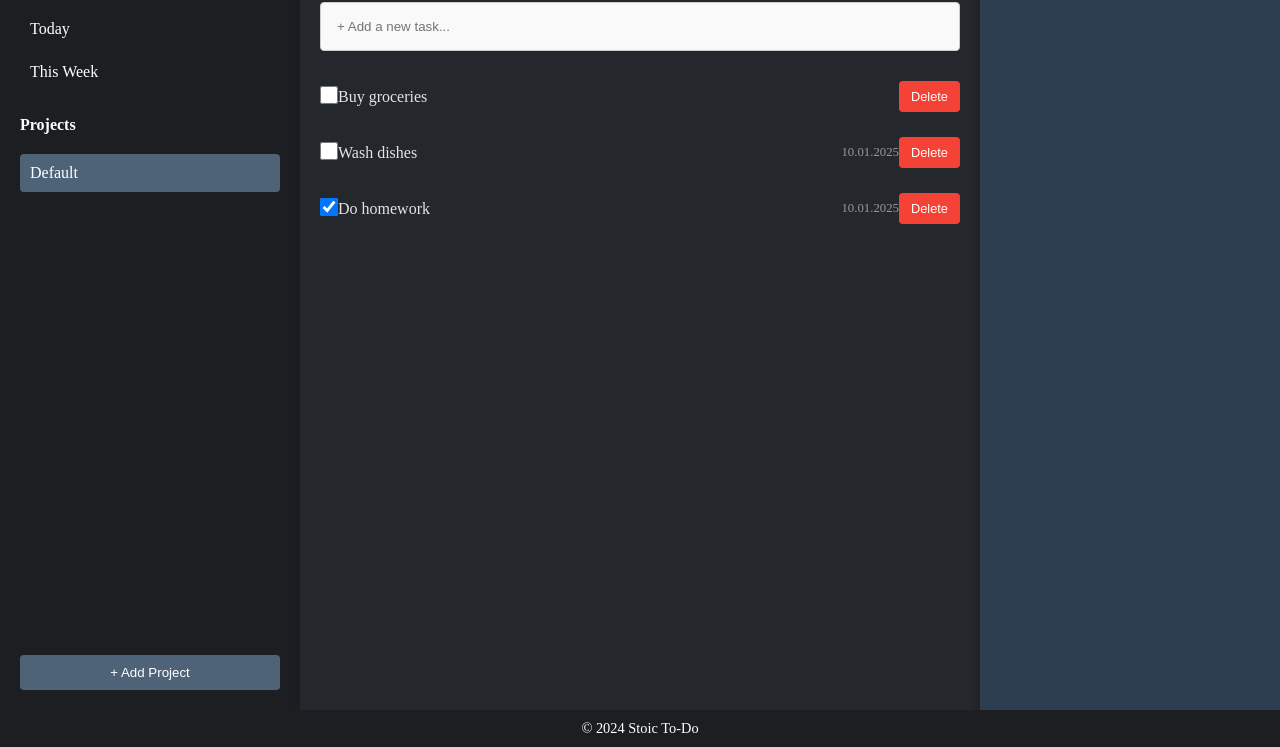
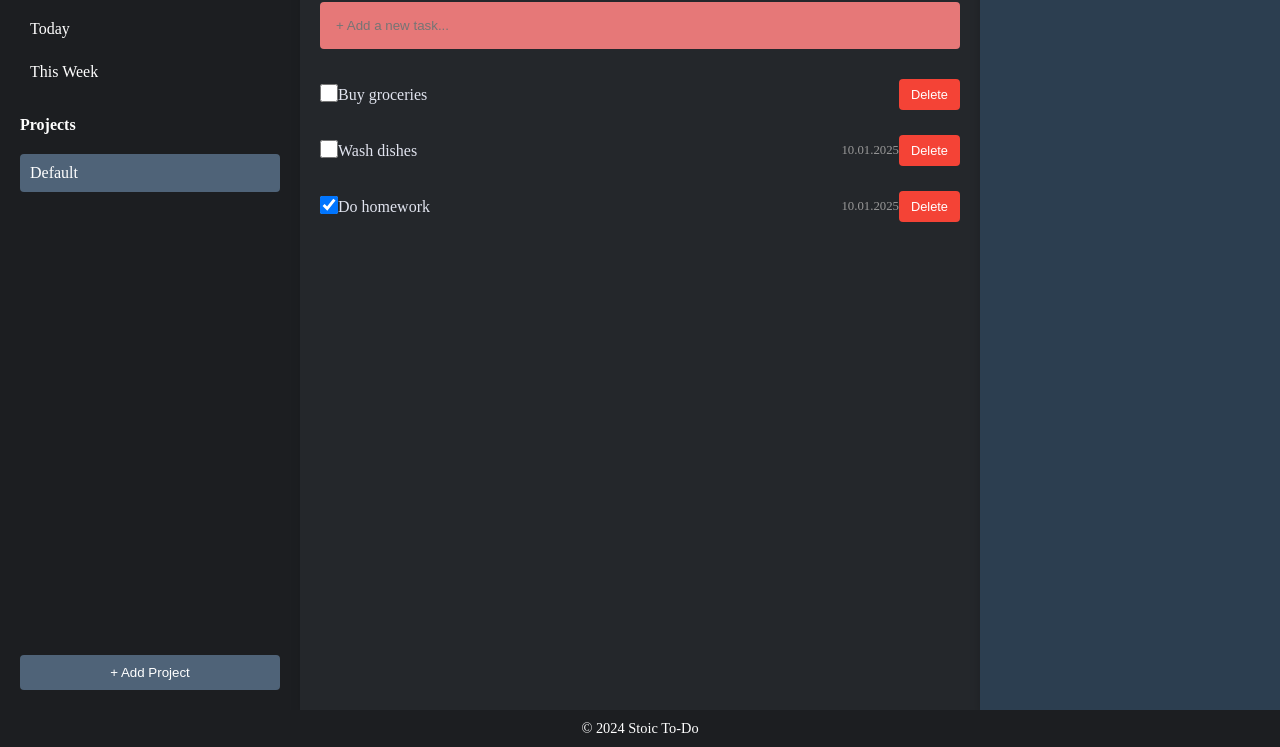
Before and after one commit to tagirkamaev/todo-list, a website built with webpack: page src/template.html in a window 1280 px wide. Shown: the part 53-800 px from the top of the page. Built offline with nearby package versions, Linux system fonts and the light colour scheme.

Commit message:
Minor improvements

```diff
--- a/src/styles/section.css
+++ b/src/styles/section.css
@@ -36,9 +36,9 @@
     gap: 8px;
     width: 100%;
     padding: 8px;
-    border: 1px solid #ccc;
+    /* border: 1px solid #ccc; */
     border-radius: 4px;
-    background-color: #f9f9f9;
+    background-color: #e67878;
     position: relative;
   }
 
```
